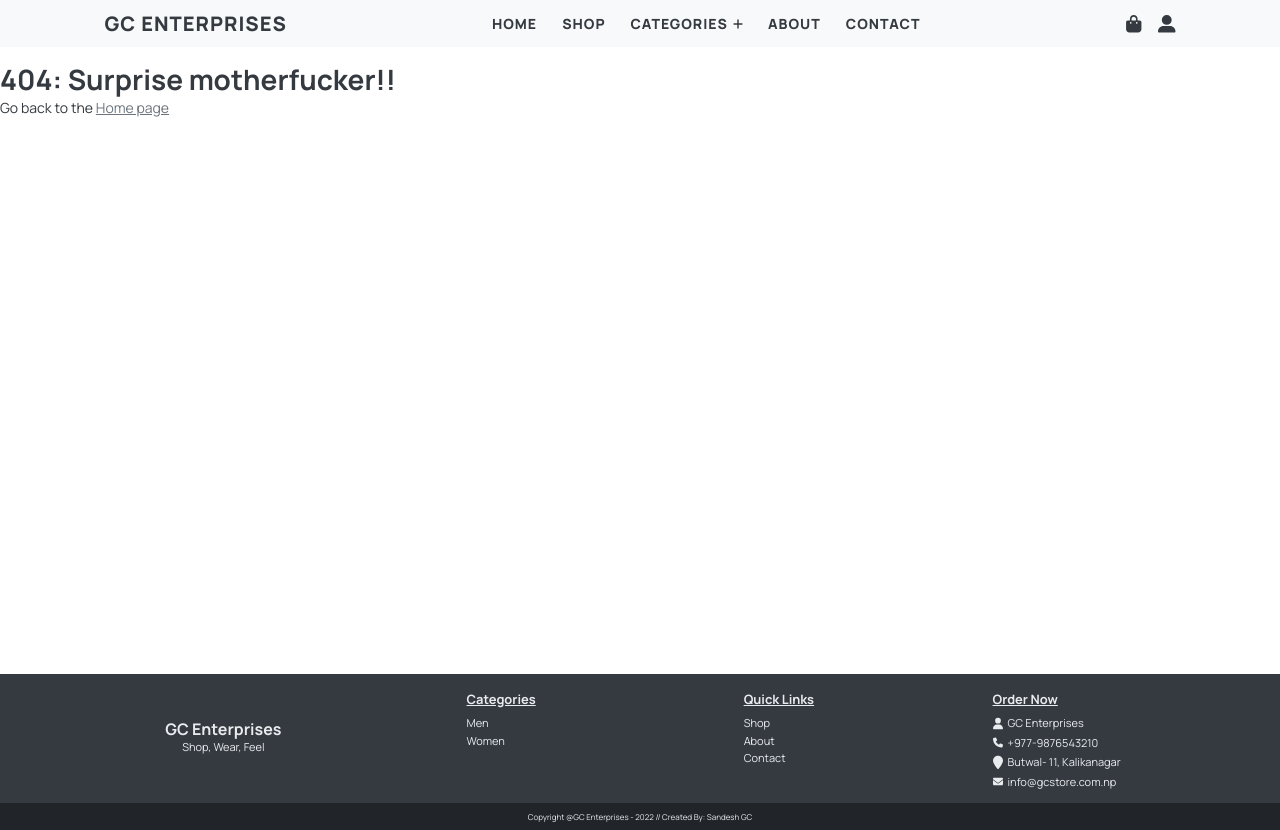
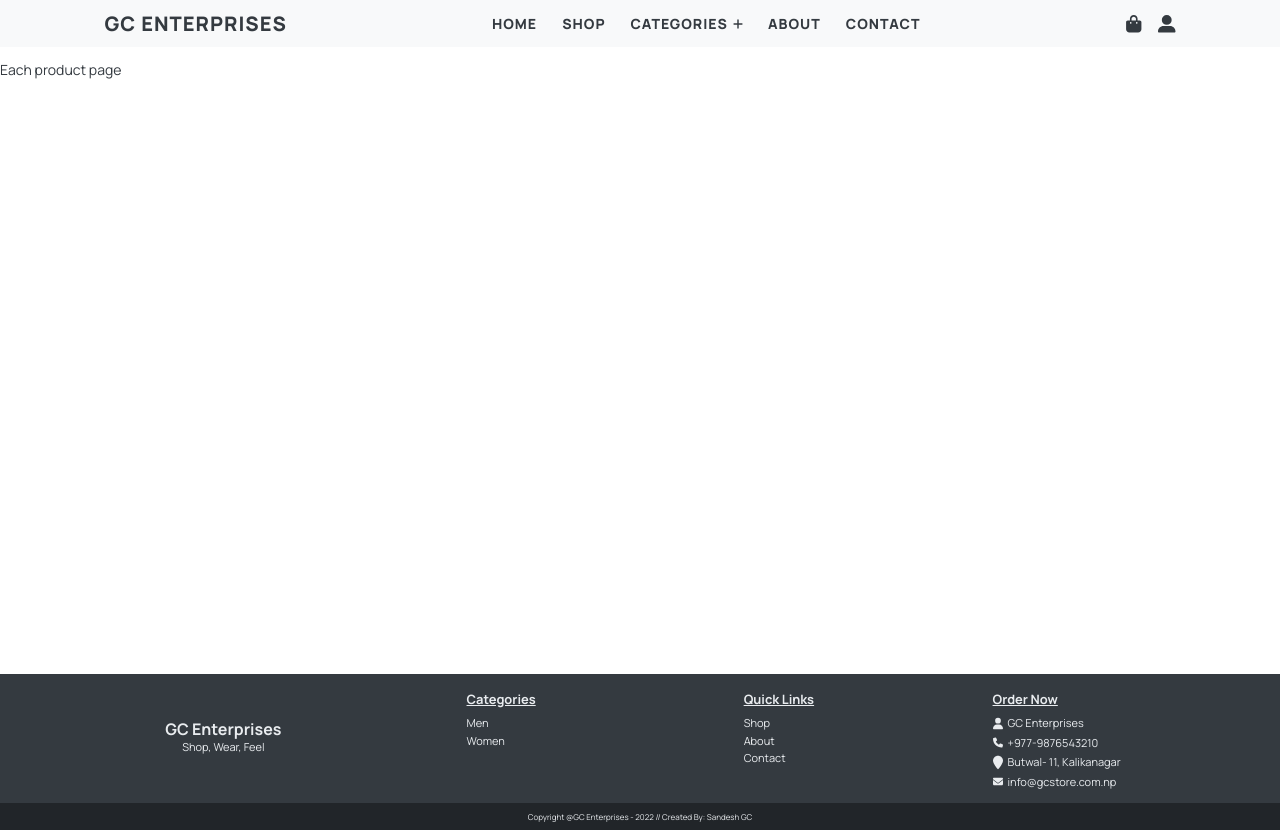
Before and after one commit to gcsandesh/gc-enterprises, a Next.js app: page /shop/products/1 in a window 1280 px wide. Before the commit this address had no page. Built offline with nearby package versions, Linux system fonts and the light colour scheme; a web font is replaced by a local one.

Commit message:
added hero section, featured products section and changed folder structure

```diff
--- /dev/null
+++ b/pages/shop/products/[productId].js
@@ -0,0 +1,7 @@
+import React from 'react'
+
+export default function Product() {
+  return (
+    <div>Each product page</div>
+  )
+}
```
Also changed, not shown: components/ContactUs/ContactUs.js (added, +9 -0 lines).
